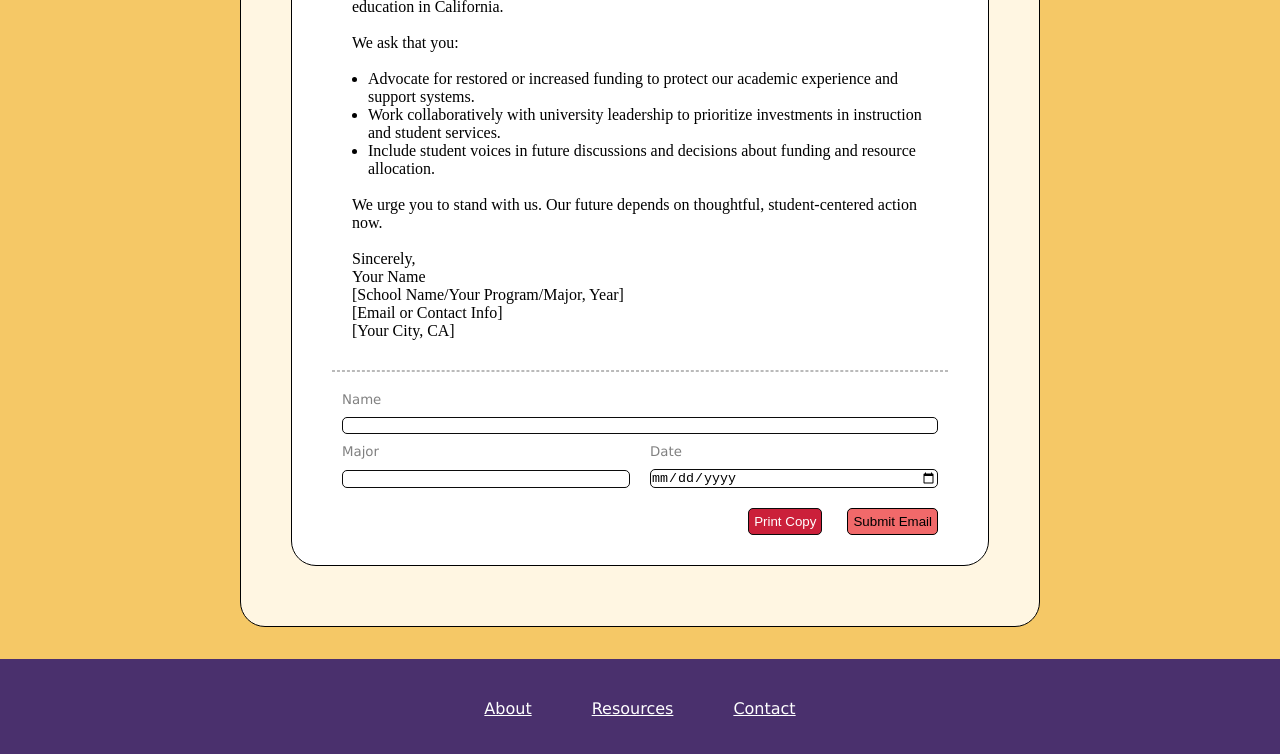
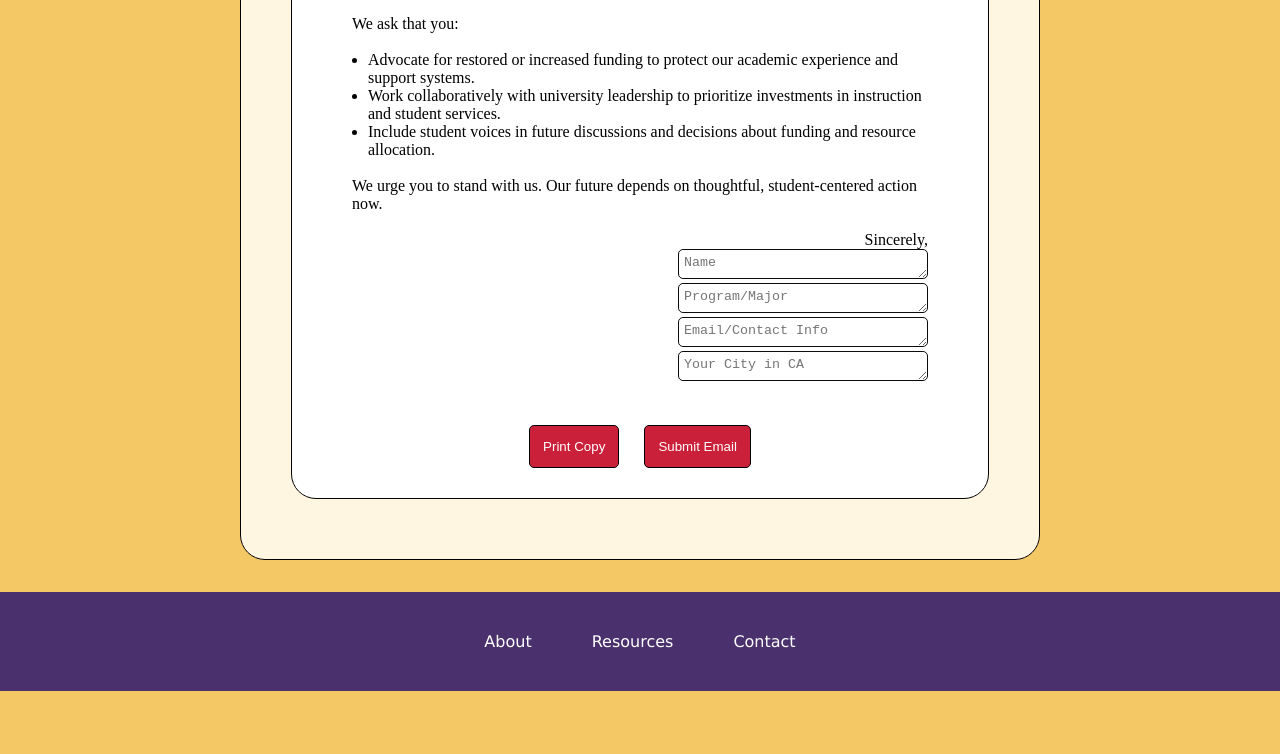
Before and after one commit to Destineytr/call_to_action, a plain HTML site: page index.html in a window 1280 px wide. Shown: the part 880-1634 px from the top of the page. After the commit the page ends 1571 px from the top, so only its background shows below. Drawn offline with Linux system fonts and the light colour scheme.

Commit message:
changes made

```diff
--- a/index.html
+++ b/index.html
@@ -39,13 +39,13 @@
             <h2>Letter</h2>
         <div>
             <div class="letter">
+                <form
+                action="mailto:someone@example.com"
+                method="post"
+                enctype="text/plain">
                     <p>Dear XXXX,</p>
                     <br />
-                <p>I am writing as a concerned student at San Francisco State University (or selected school)
-                    <select>
-                        <option value="sfsu">SFSU</option>
-                    </select>
-                , regarding the recent and forthcoming budget cuts to our university. We have already been informed that these cuts will directly impact the Fall 2025 semester, and I want to express how deeply this is affecting not only our academic plans but also the overall climate of our campus.</p>
+                    <p>I am writing as a concerned student at San Francisco State University regarding the recent and forthcoming budget cuts to our university. We have already been informed that these cuts will directly impact the Fall 2025 semester, and I want to express how deeply this is affecting not only our academic plans but also the overall climate of our campus.</p>
                     <br />
                     <p>Students are experiencing growing anxiety and uncertainty. The campus atmosphere is one of distress, as we try to navigate our educational goals amid shrinking resources. These budget cuts have already begun to show their effects:</p>
                     <br />
@@ -66,40 +66,28 @@
                     <br />
                     <p>We urge you to stand with us. Our future depends on thoughtful, student-centered action now.</p>
                     <br />
+                    <div class="sincerely-section">
                         <p>Sincerely,</p>
-                <p>Your Name</p>
-                <p>[School Name/Your Program/Major, Year]</p>
-                <p>[Email or Contact Info]</p>
-                <p>[Your City, CA]</p>
+                        <div>
+                            <textarea placeholder='Name' name="name"></textarea>
                         </div>
-            <hr/>
+                        <div>
+                            <textarea placeholder='Program/Major' name="major"></textarea>
                         </div>
-            <form
-                action="mailto:someone@example.com"
-                method="post"
-                enctype="text/plain"
-            >
-                <div class="row">
-                    <div class="cell">
-                        <label>Name</label>
-                        <input name="name" type="text">
+                        <div>
+                            <textarea placeholder='Email/Contact Info' name="contact"></textarea>
+                        </div>
+                        <div>
+                            <textarea placeholder='Your City in CA' name="city"></textarea>
                         </div>
                     </div>
-                <div class="row">
-                    <div class="cell">
-                        <label>Major</label>
-                        <input name="major" type="text">
+                </form>
             </div>
-                    <div class="cell">
-                        <label>Date</label>
-                        <input name="date" type="date">
+            <div class="button-row">
+                <button onclick="window.print()" class="print-button" type="button"> Print Copy </button>
+                <button class="submit-button" type="submit">Submit Email</button>
             </div>
             </div>
-                <div class="button-row">
-                        <input onclick="window.print()" class="print-button" value="Print Copy"type="button">
-                        <button class="submit-button" type="submit">Submit Email</button>
-                </div>
-            </form>
         </div>
     </div>
     <footer>
--- a/style.css
+++ b/style.css
@@ -23,16 +23,26 @@ body {
     background-color: #f5c866;
 }
 
+textarea {
+    border-radius: 5px;
+    width: 250px;
+    height: 30px;
+    border: 1px solid rgb(11, 11, 11);
+    padding: 5px;
+
+}
+
 input {
     border-radius: 5px;
+    height: 20px;
     border: 1px solid rgb(11, 11, 11);
-    margin: 10px;
+    margin: 5px 10px 10px 0;
+    padding: 10px;
 }
 
 label {
     font-size: 10pt;
     color: gray;
-    padding: 0 10px;
 }
 
 nav {
@@ -47,6 +57,7 @@ nav {
     color: white;
     padding: 1em 2em;
 }
+
 .statement {
     font-family: "Mulish", sans-serif;
     padding: 20px;
@@ -78,34 +89,24 @@ nav {
 }
 
 .row {
-    text-align: left;
-    display: flex;
+    text-align: right;
 }
 .button-row {
-    text-align: right;
+    text-align: center;
     display: block;
 }
 
 .button-row>button {
     border-radius: 5px;
     border: 1px solid black;
-    padding: 5px;
-    margin: 0 10px;
+    padding: 13px;
+    margin: 10px;
+    color: white;
+    background-color: #cb203a
 }
 
-
-.print-button {
-    color: white;
-    padding: 5px;
-    background-color: #cb203a
-}
-.submit-button {
-    background-color: #f1696a;
-}
-.cell {
-    text-align: left;
-    display: grid;
-    width: 100%;
+.sincerely-section {
+    text-align: right;
 }
 
 .outer-section {
@@ -152,6 +153,8 @@ footer {
 }
 
 .footer-item a {
+    text-decoration: none;
+
     color: white;
 }
 
```
Lines whose indentation alone changed are shown as unchanged.
